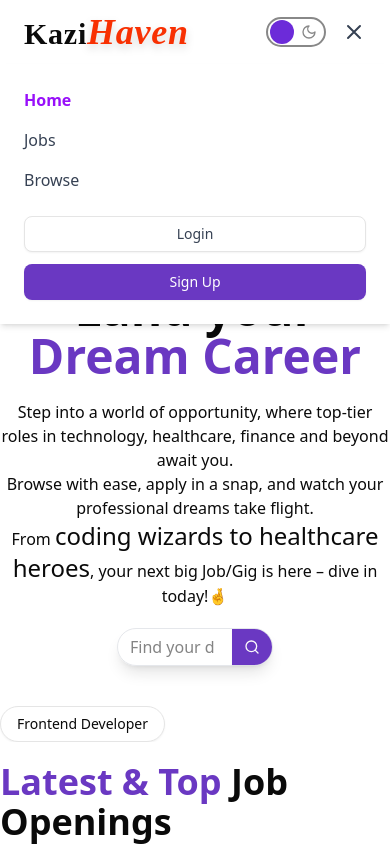
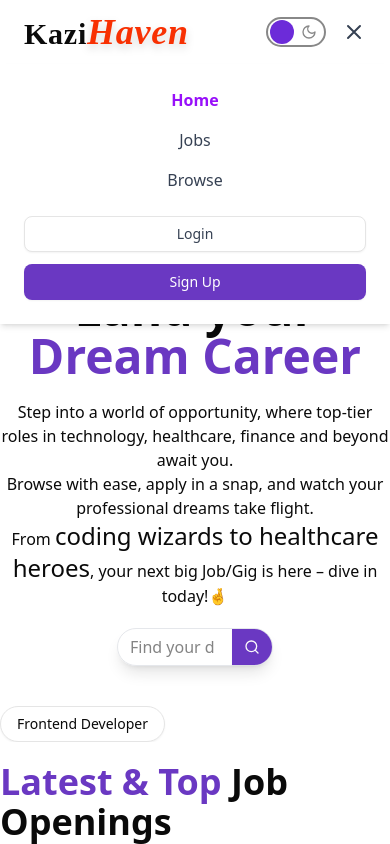
Before and after one commit to lewiii254/Kazi-Haven, a React (Vite) app in the folder frontend/: page / in a window 390 px wide. Both pictures are taken after a click on the button 353 px from the left and 32 px from the top of the page. Shown: the top 844 px of the page. Built offline with nearby package versions, Linux system fonts and the light colour scheme; no server answers.

Commit message:
mobile view

```diff
--- a/frontend/src/components/shared/Navbar.jsx
+++ b/frontend/src/components/shared/Navbar.jsx
@@ -193,12 +193,12 @@ const Navbar = () => {
 
          {/* Mobile Nav Menu */}
           {isMobileMenuOpen && (
-          <div className="lg:hidden absolute top-16 left-0 w-full bg-white dark:bg-gray-900 z-40 px-6 py-6 shadow-md">
+          <div className="lg:hidden absolute top-16 left-0 w-full bg-white dark:bg-gray-900 z-40 px-6 py-6 shadow-md text-center">
             <ul className="flex flex-col gap-4 font-medium text-gray-700 dark:text-white">
               <li className={`${location.pathname === "/" ? "text-purple-600 dark:text-purple-400 font-semibold" : ""}`}>
                 <Link to={"/"}>Home</Link>
               </li>
-              <li className={`${location.pathname.startsWith("/jobs") ? "text-purple-600 dark:text-purple-400 font-semibold" : ""}`}>
+              <li className={`${location.pathname.startsWith("/jobs") ? "text-purple-600 dark:text-purple-400 font-semibold " : ""}`}>
                 <Link to={"/jobs"}>Jobs</Link>
               </li>
               <li className={`${location.pathname.startsWith("/browse") ? "text-purple-600 dark:text-purple-400 font-semibold" : ""}`}>
```
